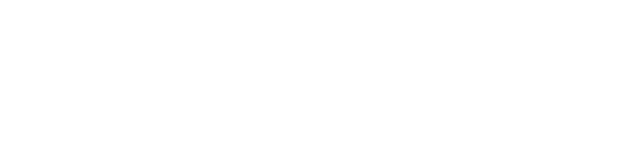
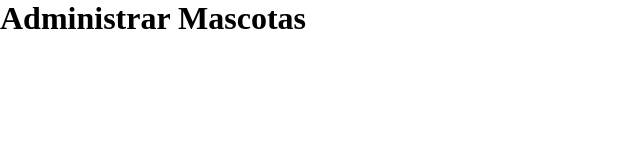
Before and after one commit to MaiberCordoba/proyecto-Tu-Mejor-Amigo-En-Casa, a website: page frontEnd/index.html in a window 1280 px wide. Shown: the whole page, without its empty margins (0-640 px from the left). Drawn offline with Linux system fonts and the light colour scheme.

Commit message:
preparando front end con css html y js

```diff
--- a/frontEnd/index.html
+++ b/frontEnd/index.html
@@ -4,8 +4,18 @@
     <meta charset="UTF-8">
     <meta name="viewport" content="width=device-width, initial-scale=1.0">
     <title>Administrar mascotas</title>
+    <link rel="stylesheet" href="styles/css.css">
 </head>
 <body>
 
+    <div class="container">
+        <h1> Administrar Mascotas</h1>
+    </div>
+
+    <div class="pet-list" id="pet-list">
+
+    </div>
+
+    <script src="script.js"></script>
 </body>
 </html>
--- /dev/null
+++ b/frontEnd/styles/css.css
@@ -0,0 +1,5 @@
+* {
+    margin: 0;
+    padding: 0;
+    box-sizing: border-box;
+  }
```
Also changed, not shown: frontEnd/js/js.js (added).
